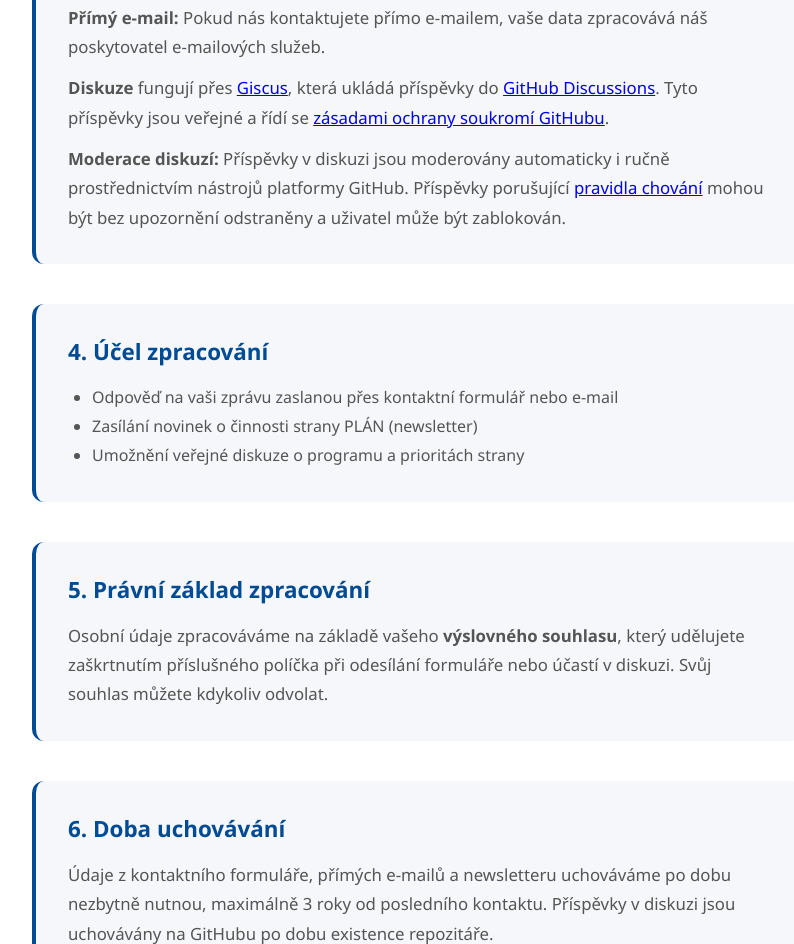
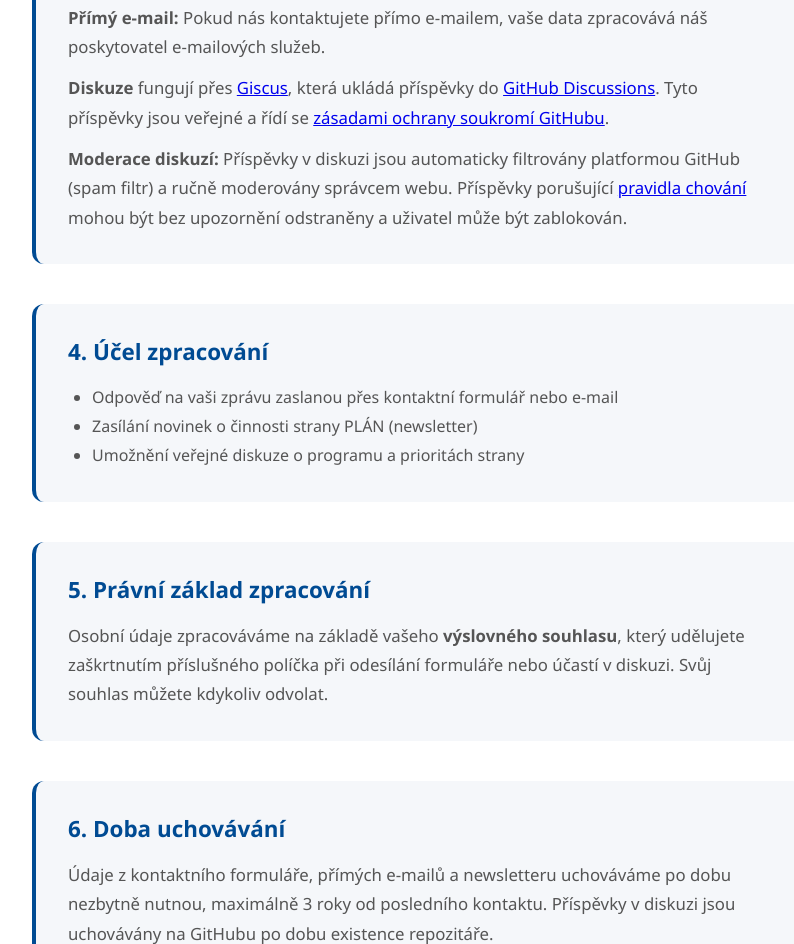
Before and after one commit to vbtronic/strana_plan, a plain HTML site: page ochrana-udaju.html in a window 1280 px wide. Shown: the part 1155-2099 px from the top of the page, without its empty margins (222-1016 px from the left). Drawn offline with Linux system fonts and the light colour scheme.

Commit message:
Fix: moderace = GitHub spam filtr + ruční správce, ne GitHub ručně
Amp-Thread-ID: https://ampcode.com/threads/T-019cd985-96b5-7367-a95d-004310406a26
Co-authored-by: Amp <amp@ampcode.com>

```diff
--- a/ochrana-udaju.html
+++ b/ochrana-udaju.html
@@ -68,7 +68,7 @@
         <p><strong>Kontaktní formulář a newsletter</strong> využívají službu <a href="https://formsubmit.co/" target="_blank">Formsubmit.co</a>, která data z formuláře přepošle na náš e-mail. Formsubmit.co data trvale neukládá – slouží pouze jako prostředník pro doručení.</p>
         <p style="margin-top: 0.75rem;"><strong>Přímý e-mail:</strong> Pokud nás kontaktujete přímo e-mailem, vaše data zpracovává náš poskytovatel e-mailových služeb.</p>
         <p style="margin-top: 0.75rem;"><strong>Diskuze</strong> fungují přes <a href="https://giscus.app/" target="_blank">Giscus</a>, která ukládá příspěvky do <a href="https://github.com/vbtronic/strana_plan/discussions" target="_blank">GitHub Discussions</a>. Tyto příspěvky jsou veřejné a řídí se <a href="https://docs.github.com/en/site-policy/privacy-policies/github-general-privacy-statement" target="_blank">zásadami ochrany soukromí GitHubu</a>.</p>
-        <p style="margin-top: 0.75rem;"><strong>Moderace diskuzí:</strong> Příspěvky v diskuzi jsou moderovány automaticky i ručně prostřednictvím nástrojů platformy GitHub. Příspěvky porušující <a href="https://github.com/vbtronic/strana_plan/blob/master/CODE_OF_CONDUCT.md" target="_blank">pravidla chování</a> mohou být bez upozornění odstraněny a uživatel může být zablokován.</p>
+        <p style="margin-top: 0.75rem;"><strong>Moderace diskuzí:</strong> Příspěvky v diskuzi jsou automaticky filtrovány platformou GitHub (spam filtr) a ručně moderovány správcem webu. Příspěvky porušující <a href="https://github.com/vbtronic/strana_plan/blob/master/CODE_OF_CONDUCT.md" target="_blank">pravidla chování</a> mohou být bez upozornění odstraněny a uživatel může být zablokován.</p>
     </div>
 
     <div class="program-block">
```
Also changed, not shown: diskuze.html (+1 -1 lines).
